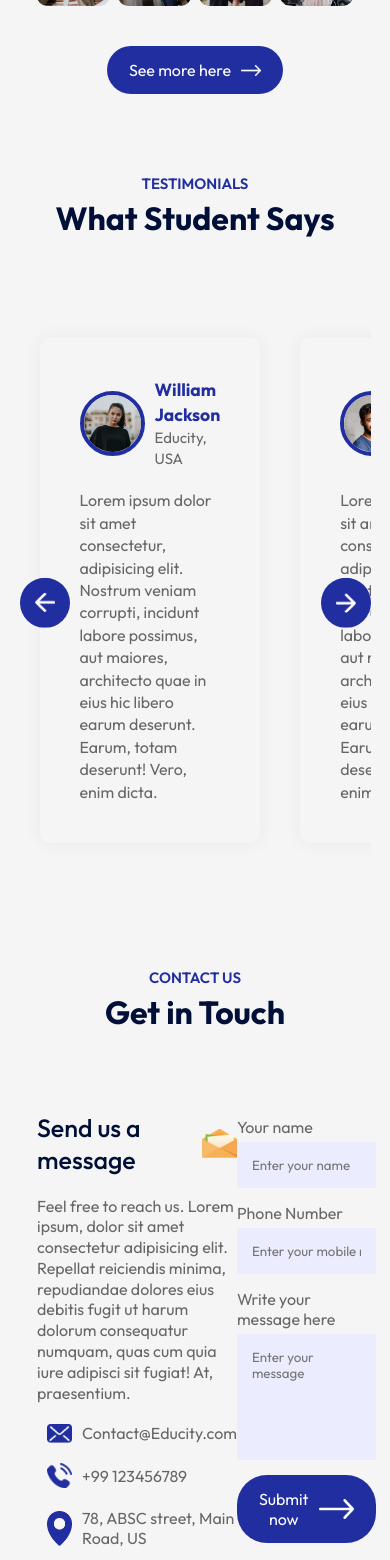
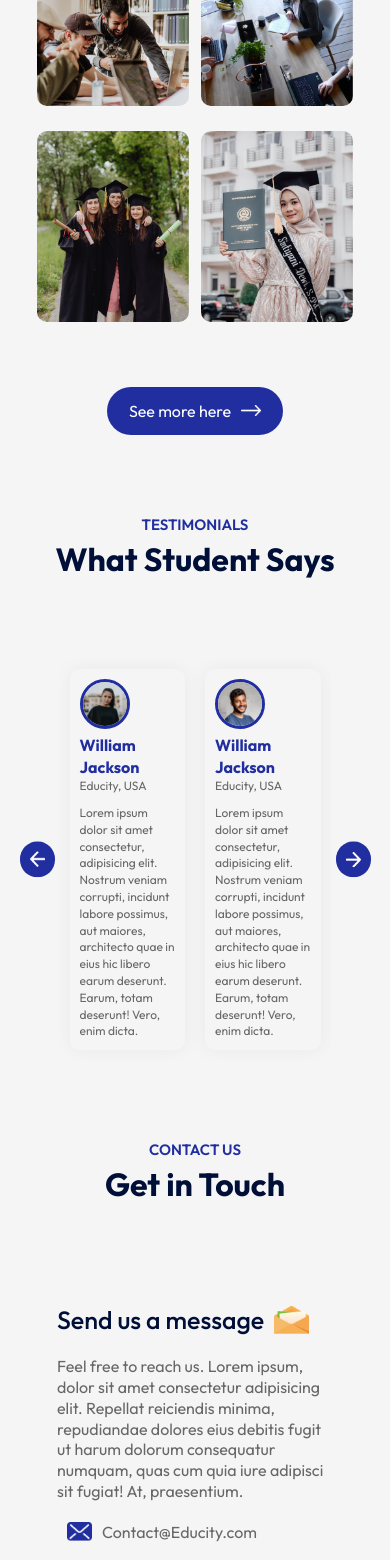
Before and after one commit to Jayashree94/Educity, a React (Vite) app in the folder educity/: page / in a window 390 px wide. Shown: the part 3280-4840 px from the top of the page. Built offline with nearby package versions, Linux system fonts and the light colour scheme.

Commit message:
responsive page done

```diff
--- a/educity/src/App.jsx
+++ b/educity/src/App.jsx
@@ -1,4 +1,4 @@
-import React from 'react';
+import React, { useState } from 'react';
 import Navbar from './Components/Navbar/Navbar';
 import Hero from './Components/Hero/Hero';
 import Programs from './Components/Programs/Programs';
@@ -8,9 +8,13 @@ import Campus from './Components/Campus/Campus';
 import Testimonials from './Components/Testimonials/Testimonials';
 import ContactUs from './Components/ContactUs/ContactUs';
 import Footer from './Components/Footer/Footer';
+import VideoPlayer from './Components/VideoPlayer/VideoPlayer';
 
 
 const App = () => {
+
+  const[playVideo, setPlayVideo] = useState(false);
+
   return (
     <div>
       <Navbar/>
@@ -18,7 +22,7 @@ const App = () => {
       <div className='container'>
       <Title subTitle ="Our Program" Title="What We Offer"/>
       <Programs />
-      <About/>
+      <About setPlayVideo = {setPlayVideo}/>
       <Title subTitle ="Gallery" Title="Campus Photos"/>
       <Campus />
       <Title subTitle ="TESTIMONIALS" Title="What Student Says"/>
@@ -27,7 +31,7 @@ const App = () => {
       <ContactUs/>
       <Footer/>
       </div>
-
+      <VideoPlayer playVideo = {playVideo} setPlayVideo={setPlayVideo}/>
     </div>
   )
 }
--- a/educity/src/Components/About/About.css
+++ b/educity/src/Components/About/About.css
@@ -24,7 +24,8 @@
     position: absolute;
     top:50%;
     left:50%;
-    transform: translate(-50%,-50%)
+    transform: translate(-50%,-50%);
+    cursor: pointer;
 
 }
 
--- a/educity/src/Components/About/About.jsx
+++ b/educity/src/Components/About/About.jsx
@@ -3,12 +3,12 @@ import './About.css'
 import about_img from "../../assets/about.png";
 import play_icon from "../../assets/play-icon.png";
 
-const About = () => {
+const About = ({setPlayVideo}) => {
   return (
     <div className='about'>
         <div className="about-left">
             <img src={about_img}  alt="about_img " className='about-img'></img>
-            <img src={play_icon}  alt="play_icon " className='play-img'></img>
+            <img src={play_icon}  alt="play_icon " className='play-img' onClick={()=> {setPlayVideo(true)}}></img>
         </div>
         <div className="about-right">
             <h3>ABOUT UNIVERSITY</h3>
--- a/educity/src/Components/Campus/Campus.css
+++ b/educity/src/Components/Campus/Campus.css
@@ -15,3 +15,17 @@
     width: 23%;
     border-radius: 10px;
 }
+
+/************media query **************/
+
+@media(max-width : 850px){
+    .gallery{
+        flex-wrap: wrap;
+    }
+
+    .gallery img {
+        width: 48%;
+        margin-bottom: 25px;
+    }
+
+}
--- a/educity/src/Components/ContactUs/Contact.css
+++ b/educity/src/Components/ContactUs/Contact.css
@@ -62,3 +62,15 @@
     margin: 20px;
 
 }
+
+/*************** media query ************/
+
+@media(max-width: 700px){
+    .contact{
+        display: block;
+    }
+
+    .contact-col{
+        padding: 20px;
+    }
+}
--- a/educity/src/Components/Footer/Footer.css
+++ b/educity/src/Components/Footer/Footer.css
@@ -14,3 +14,19 @@
     display: inline-block;
     margin-left: 20px;
 }
+
+/*************** media query ***************/
+@media (max-width: 600px) {
+    .footer{
+        display: block;
+        text-align: center;
+
+    }
+    .footer ul li{
+        margin: 10px;
+    }
+
+    .footer ul{
+        margin-top: 10px;
+    }
+}
--- a/educity/src/Components/Testimonials/Testimonials.css
+++ b/educity/src/Components/Testimonials/Testimonials.css
@@ -67,3 +67,47 @@
 .user_info h3{
     color: #212ea0;
 }
+
+
+/********* media query ***********/
+@media (max-width: 800px){
+    .testimonials{
+        padding: 0 40px
+    }
+
+    .next-btn, .back-btn{
+        padding: 10px;
+        width: 35px;
+    }
+
+    .testimonials ul li{
+        padding: 10px;
+    }
+
+    .slide{
+        padding: 10px;
+    }
+
+    .slide img{
+        width: 50px;
+        border: 3px solid #212ea0; ;
+    }
+
+
+}
+
+@media (max-width: 600px){
+    .user_info{
+        display: block;
+        margin-bottom: 10px;
+        font-size: 12px;
+    }
+    .user_info h3{
+        font-size: 16px;
+    }
+
+    .slider p{
+        font-size: 12px;
+
+    }
+}
--- /dev/null
+++ b/educity/src/Components/VideoPlayer/VideoPlayer.css
@@ -0,0 +1,25 @@
+.video-player{
+    position: fixed;
+    top:0;
+    width: 100%;
+    height: 100%;
+    background: rgba(0,0,0,0.9);
+    z-index: 100;
+    display: flex;
+    align-items: center;
+    justify-content: center;
+}
+
+.video-player video{
+    width: 90%;
+    max-width: 900px;
+    height: auto;
+    border: 4px solid #fff;
+
+
+}
+
+.video-player.hide{
+    display: none;
+}
+}
--- /dev/null
+++ b/educity/src/Components/VideoPlayer/VideoPlayer.jsx
@@ -0,0 +1,24 @@
+import React, { useRef } from 'react';
+import './VideoPlayer.css'
+import video_play_back from "../../assets/videoplayback.mp4";
+
+const VideoPlayer = ({playVideo, setPlayVideo}) => {
+
+const player = useRef(null);
+
+const closePlayer=(e)=>{
+    if(e.target === player.current){
+        setPlayVideo(false);
+    }
+
+}
+
+  return (
+    <div className={`video-player ${playVideo?"" : 'hide'}`} ref={player} onClick={closePlayer}>
+        <video src= {video_play_back} alt="video-player" autoPlay muted controls></video>
+
+    </div>
+  )
+}
+
+export default VideoPlayer
```
Also changed, not shown: 1 other file (tests, documents, lock files or other folders).
